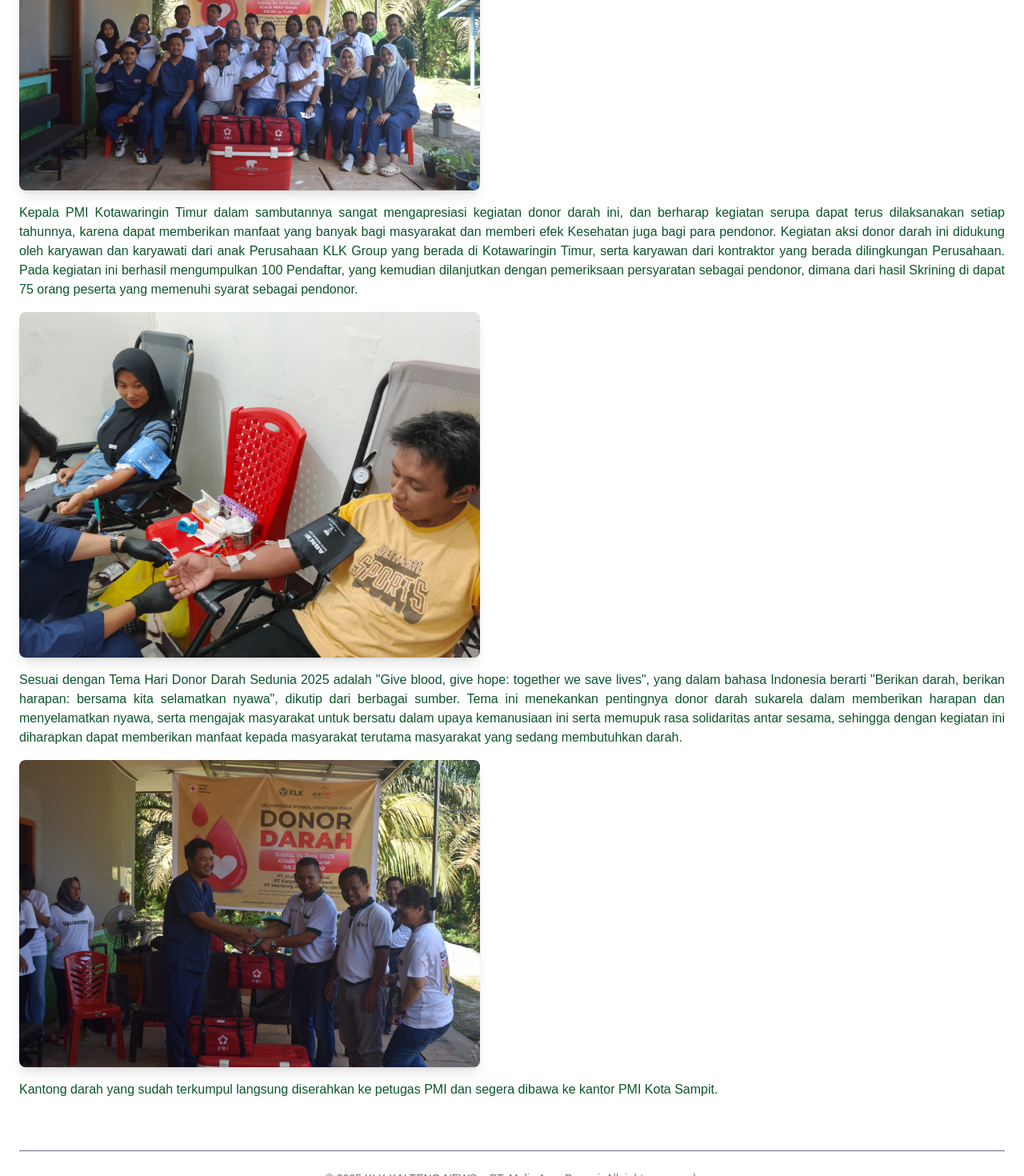
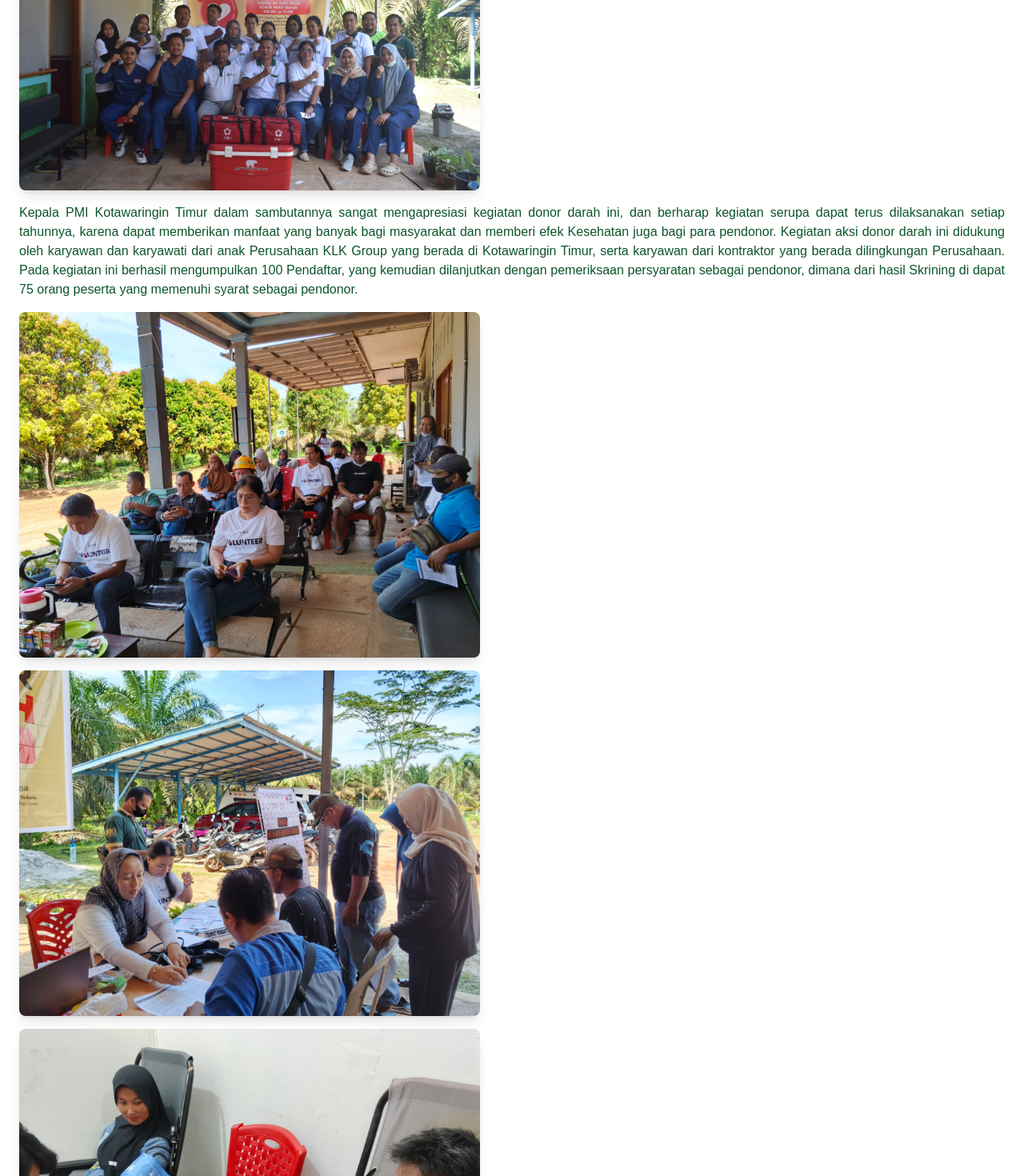
Before and after one commit to sandy007-tech/mapinfo, a Next.js app: page /berita/donor-darah in a window 1280 px wide. Shown: the part 382-1852 px from the top of the page at 80% size. Built offline with nearby package versions, Linux system fonts and the light colour scheme.

Commit message:
Update website with latest changes

```diff
--- a/app/berita/donor-darah/page.js
+++ b/app/berita/donor-darah/page.js
@@ -18,6 +18,16 @@ export default function DonorDarahPage() {
       <p className="mb-4 text-justify">
         Kepala PMI Kotawaringin Timur dalam sambutannya sangat mengapresiasi kegiatan donor darah ini, dan berharap kegiatan serupa dapat terus dilaksanakan setiap tahunnya, karena dapat memberikan manfaat yang banyak bagi masyarakat dan memberi efek Kesehatan juga bagi para pendonor. Kegiatan aksi donor darah ini didukung oleh karyawan dan karyawati dari anak Perusahaan KLK Group yang berada di Kotawaringin Timur,  serta karyawan dari kontraktor yang berada dilingkungan Perusahaan. Pada kegiatan ini berhasil mengumpulkan 100 Pendaftar, yang kemudian dilanjutkan dengan pemeriksaan persyaratan sebagai pendonor, dimana dari hasil Skrining di dapat 75 orang peserta yang memenuhi syarat sebagai pendonor.
       </p>
+      <img
+        src="/donor-darah1.jpg"
+        alt="Donor Darah"
+        className="w-full max-w-xl rounded-lg shadow-lg mb-4"
+      />
+      <img
+        src="/donor-darah5.jpg"
+        alt="Donor Darah"
+        className="w-full max-w-xl rounded-lg shadow-lg mb-4"
+      />
       <img
         src="/donor-darah2.jpg"
         alt="Donor Darah"
```
Also changed, not shown: public/donor-darah5.jpg (added).
